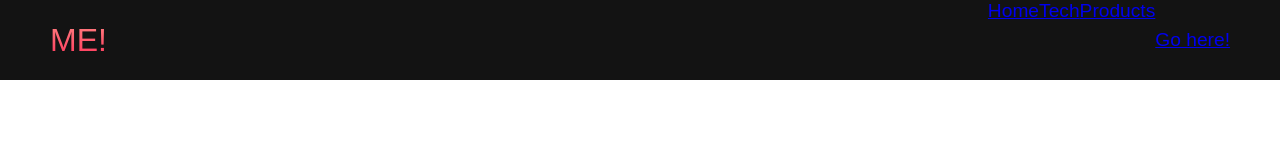
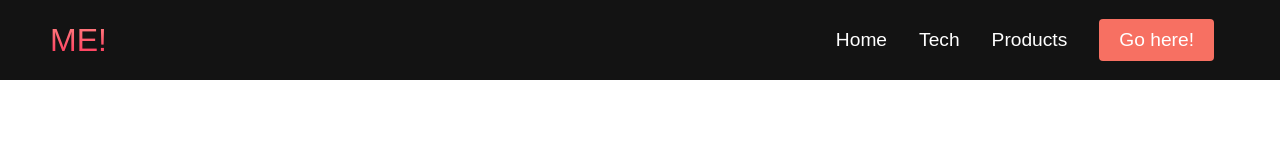
Before and after one commit to DevanRenwick/Website, a plain HTML site: page index.html in a window 1280 px wide. Drawn offline with Linux system fonts and the light colour scheme.

Commit message:
Got the button looking groovy.

```diff
--- a/styles.css
+++ b/styles.css
@@ -57,3 +57,36 @@
 .navbar__item{
    height: 80px;
 }
+
+.navbar__links{
+   color: #fff;
+   display: flex;
+   align-items: center;
+   justify-content: center;
+   text-decoration: none;
+   padding: 0 1rem;
+   height: 100%;
+}
+
+.navbar__btn{
+   display: flex;
+   justify-content: center;
+   align-items: center;
+   padding: 0 1rem;
+   width: 100%;
+}
+
+.button{
+display: flex;
+justify-content: flex;
+align-items: center;
+text-decoration: none;
+padding: 10px 20px;
+height: 100%;
+width: 100%;
+border: none;
+outline: none;
+border-radius: 4px;
+background: #f77062;
+color: #fff;
+}
```
